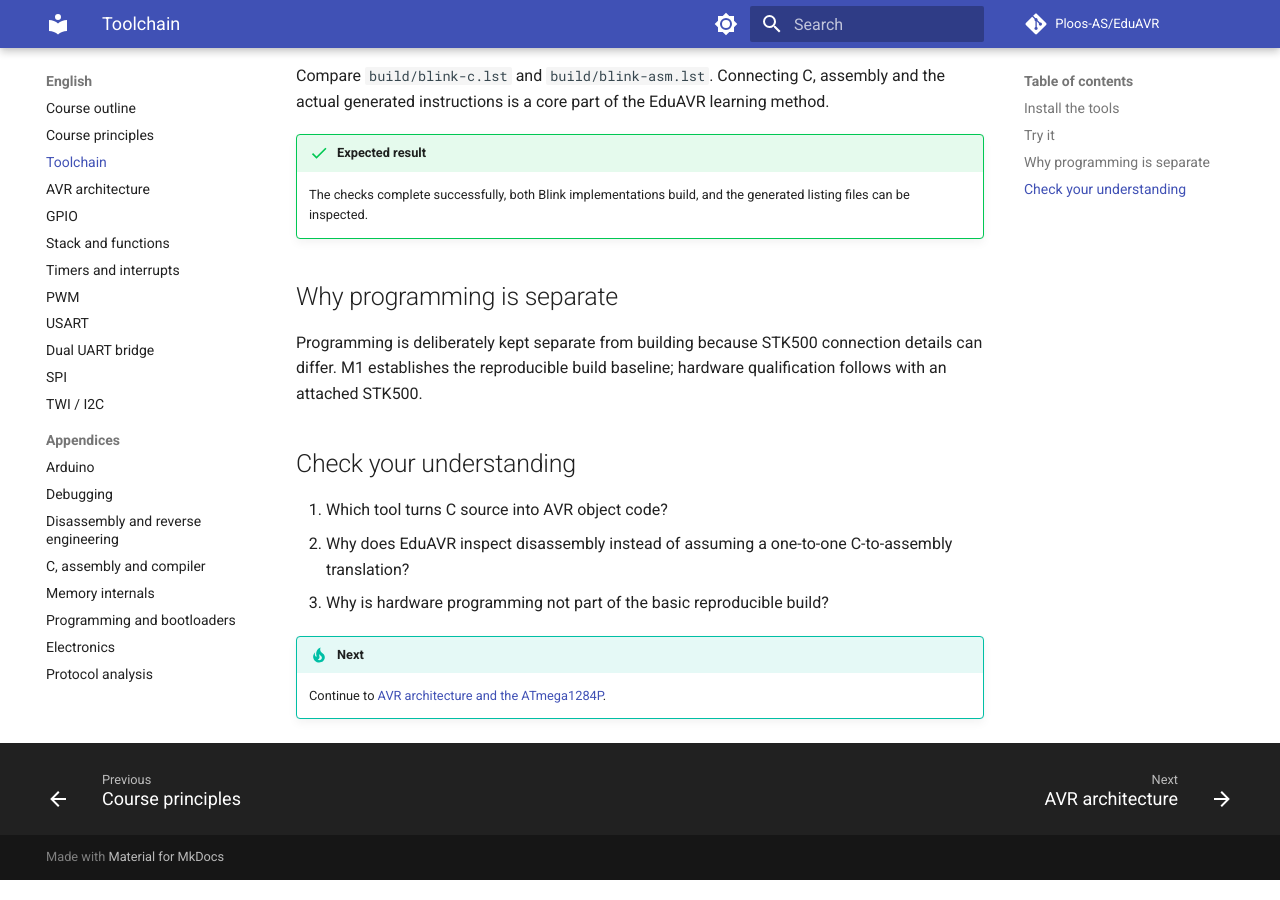
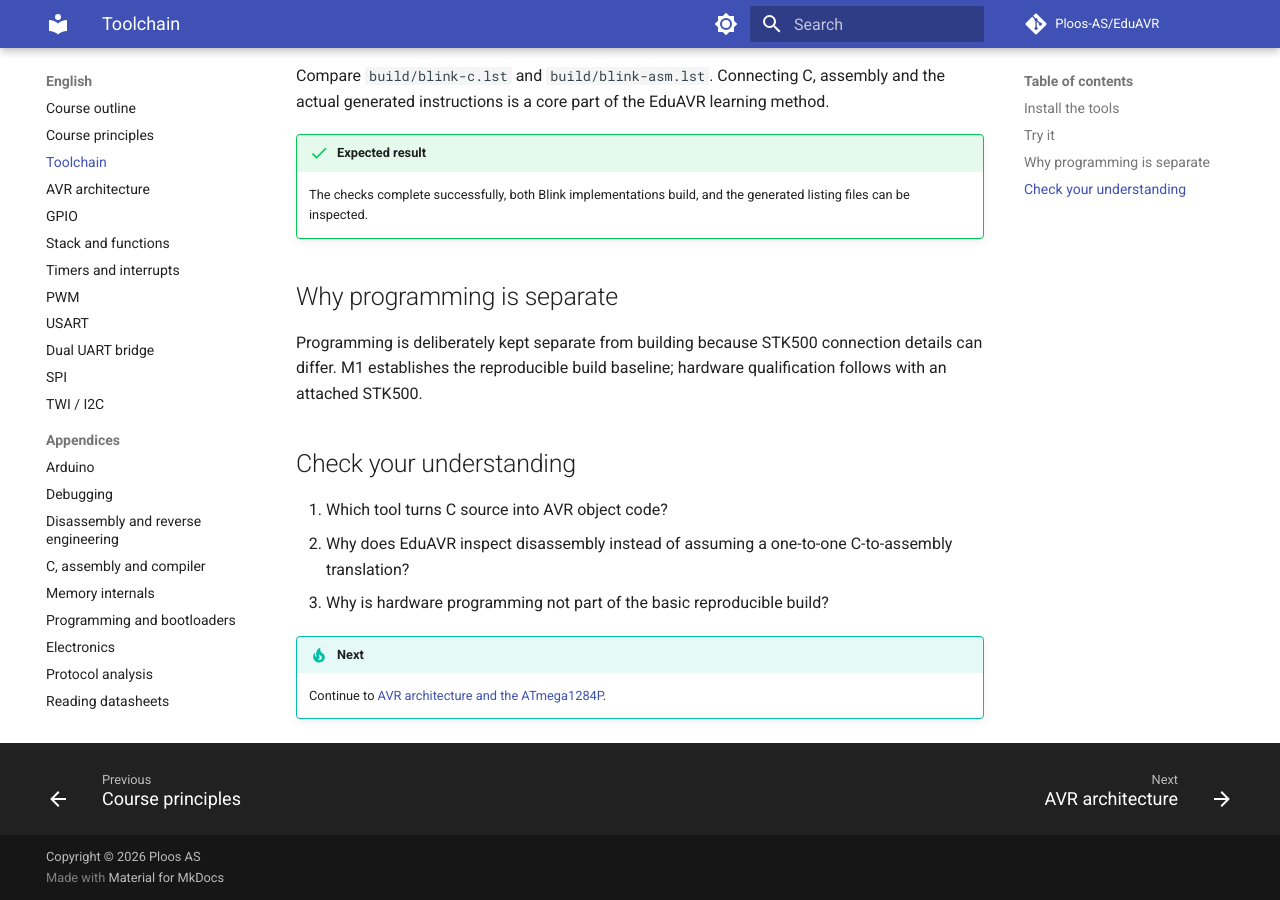
Before and after one commit to Ploos-AS/EduAVR, an MkDocs documentation site: the page built from docs/en/01-toolchain.md, in a window 1280 px wide and 900 px high, scrolled down 984 px. Built offline with MkDocs 1.6.1 and Material for MkDocs 9.7.7, drawn with Linux system fonts in a browser that asks for light colours; comment, search, counter and statistics services are not loaded.

Commit message:
docs: add Ploos AS copyright and datasheet appendix

```diff
--- a/mkdocs.yml
+++ b/mkdocs.yml
@@ -4,6 +4,8 @@ site_url: https://ploos-as.github.io/EduAVR/
 repo_url: https://github.com/Ploos-AS/EduAVR
 repo_name: Ploos-AS/EduAVR
 edit_uri: edit/main/docs/
+site_author: Ploos AS
+copyright: Copyright &copy; 2026 Ploos AS
 
 theme:
   name: material
@@ -78,6 +80,7 @@ nav:
           - Programming and bootloaders: en/appendix-f-programming-bootloaders.md
           - Electronics: en/appendix-g-electronics.md
           - Protocol analysis: en/appendix-h-protocol-analysis.md
+          - Reading datasheets: en/appendix-i-reading-datasheets.md
   - Norsk:
       - Kursoversikt: no/COURSE_OUTLINE.md
       - Kursprinsipper: no/00-course-principles.md
@@ -100,6 +103,7 @@ nav:
           - Programmering og bootloadere: no/appendix-f-programming-bootloaders.md
           - Elektronikk: no/appendix-g-electronics.md
           - Protokollanalyse: no/appendix-h-protocol-analysis.md
+          - Lese datablader: no/appendix-i-reading-datasheets.md
   - Project documentation:
       - Course authoring guide: COURSE_AUTHORING.md
       - Simulation policy: SIMULATION_POLICY.md
```
